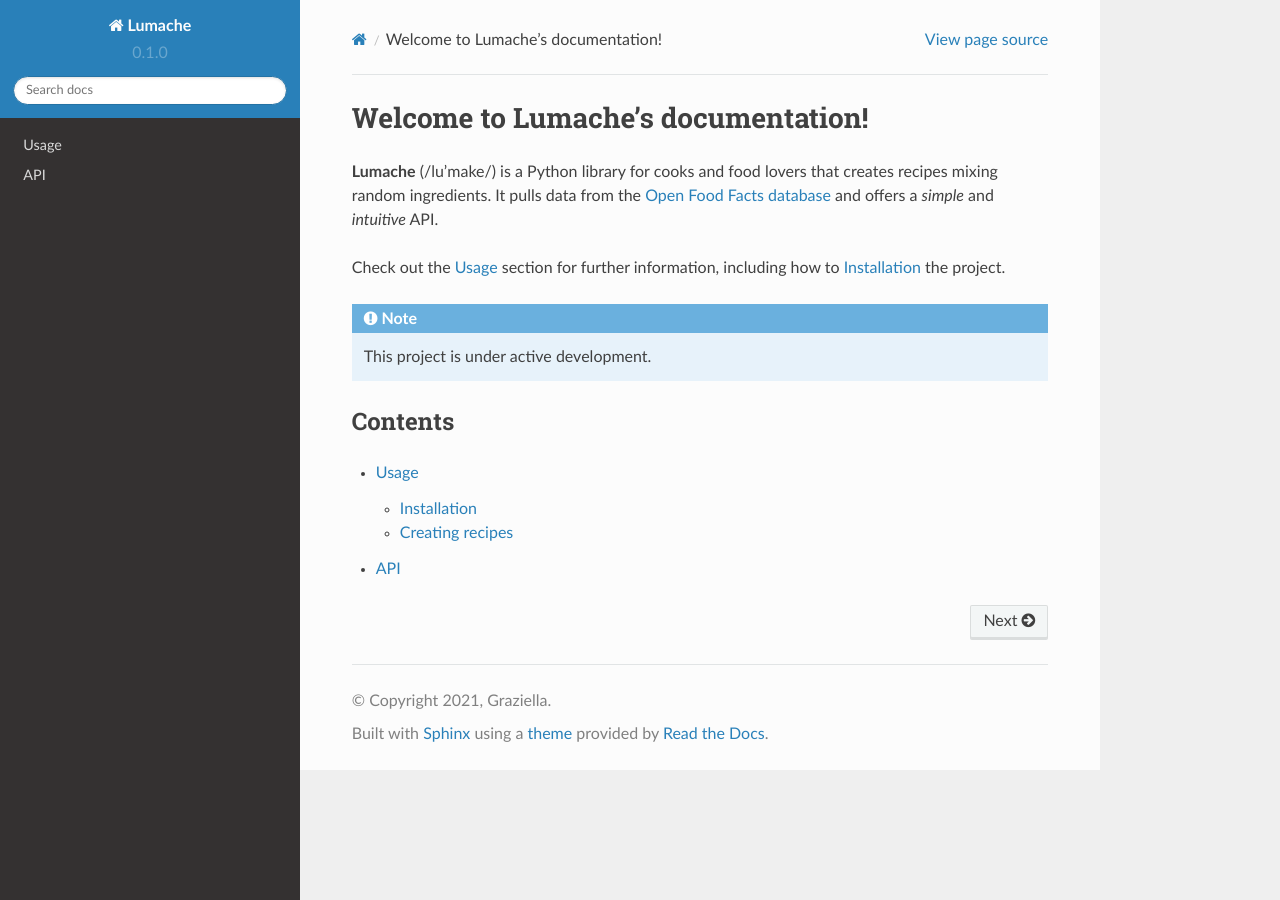
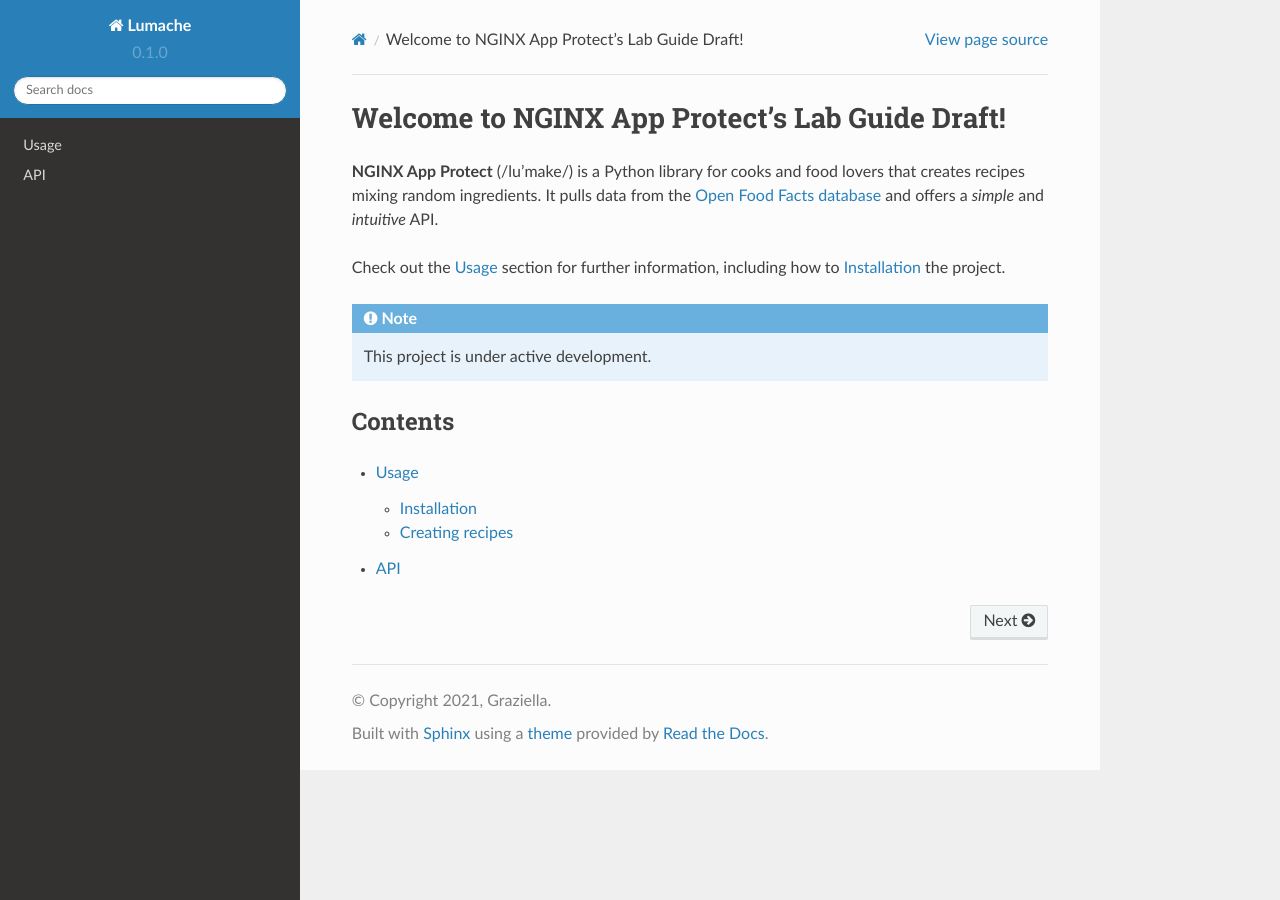
Before and after one commit to GBond/nginx-app-protect-workshop-lab-guide, a Sphinx documentation site: the page built from docs/source/index.rst, in a window 1280 px wide. Built offline with Sphinx 7.4.7 and the Read the Docs theme 2.0.0, drawn with Linux system fonts in a browser that asks for light colours.

Commit message:
first committed

```diff
--- a/docs/source/index.rst
+++ b/docs/source/index.rst
@@ -1,7 +1,7 @@
-Welcome to Lumache's documentation!
+Welcome to NGINX App Protect's Lab Guide Draft!
 ===================================
 
-**Lumache** (/lu'make/) is a Python library for cooks and food lovers
+**NGINX App Protect** (/lu'make/) is a Python library for cooks and food lovers
 that creates recipes mixing random ingredients.
 It pulls data from the `Open Food Facts database <https://world.openfoodfacts.org/>`_
 and offers a *simple* and *intuitive* API.
```
